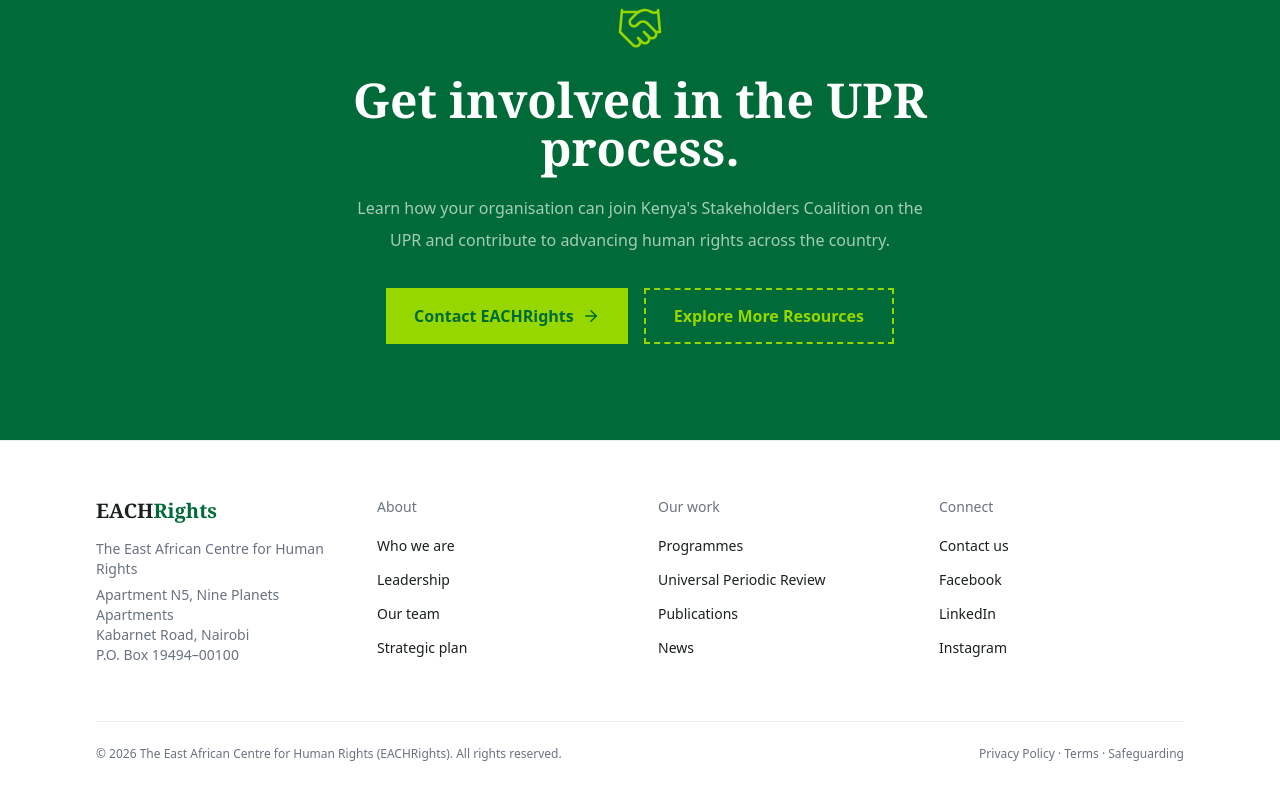
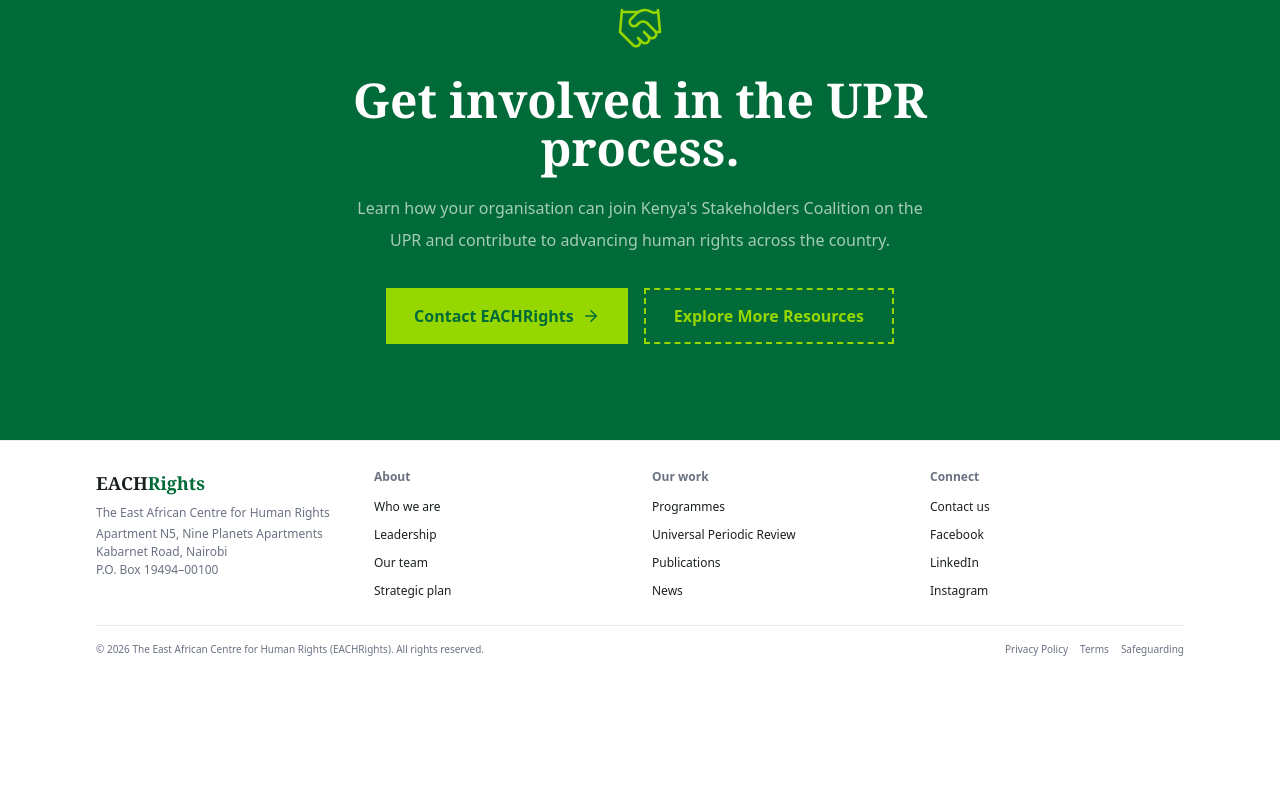
Before and after one commit to steph10920/eachrights, a React (Vite) app: page /processes/universal-periodic-review in a window 1280 px wide. Shown: the part 4208-5008 px from the top of the page. After the commit the page ends 4893 px from the top, so only its background shows below. Built offline with nearby package versions, Linux system fonts and the light colour scheme.

Commit message:
making changes to home page

```diff
--- a/src/components/Footer.jsx
+++ b/src/components/Footer.jsx
@@ -1,20 +1,30 @@
 const ABOUT_LINKS = ["Who we are", "Leadership", "Our team", "Strategic plan"];
-const WORK_LINKS = ["Programmes", "Universal Periodic Review", "Publications", "News"];
+const WORK_LINKS = [
+  "Programmes",
+  "Universal Periodic Review",
+  "Publications",
+  "News",
+];
 const CONNECT_LINKS = ["Contact us", "Facebook", "LinkedIn", "Instagram"];
 
 export default function Footer() {
   return (
-    <footer className="border-t border-forest/10 bg-paper py-16 pt-14 font-sans text-ink">
+    <footer className="border-t border-forest/10 bg-paper py-7 font-sans text-ink">
       <div className="mx-auto max-w-6xl px-5 sm:px-8">
-        <div className="grid grid-cols-2 gap-8 sm:gap-9 md:grid-cols-4">
+
+        <div className="grid grid-cols-2 gap-x-6 gap-y-6 md:grid-cols-4">
+
+          {/* Organisation */}
           <div className="col-span-2 md:col-span-1">
-            <div className="mb-3.5 font-display text-xl font-semibold">
+            <div className="mb-2 font-display text-lg font-semibold">
               EACH<span className="text-forest">Rights</span>
             </div>
-            <p className="mb-1.5 text-sm text-gray-500">
+
+            <p className="mb-1 text-xs text-gray-500">
               The East African Centre for Human Rights
             </p>
-            <p className="text-sm text-gray-500">
+
+            <p className="text-xs leading-4.5 text-gray-500">
               Apartment N5, Nine Planets Apartments
               <br />
               Kabarnet Road, Nairobi
@@ -23,39 +33,60 @@
             </p>
           </div>
 
+          {/* About */}
           <div>
-            <h5 className="mb-4 text-sm font-medium text-gray-500">About</h5>
-            <ul className="flex flex-col gap-2.5">
-              {ABOUT_LINKS.map((l) => (
-                <li key={l}>
-                  <a href="#" className="text-sm hover:text-forest">
-                    {l}
+            <h5 className="mb-2 text-xs font-semibold text-gray-500">
+              About
+            </h5>
+
+            <ul className="space-y-1">
+              {ABOUT_LINKS.map((link) => (
+                <li key={link}>
+                  <a
+                    href="#"
+                    className="text-xs text-ink transition-colors hover:text-forest"
+                  >
+                    {link}
                   </a>
                 </li>
               ))}
             </ul>
           </div>
 
+          {/* Our Work */}
           <div>
-            <h5 className="mb-4 text-sm font-medium text-gray-500">Our work</h5>
-            <ul className="flex flex-col gap-2.5">
-              {WORK_LINKS.map((l) => (
-                <li key={l}>
-                  <a href="#" className="text-sm hover:text-forest">
-                    {l}
+            <h5 className="mb-2 text-xs font-semibold text-gray-500">
+              Our work
+            </h5>
+
+            <ul className="space-y-1">
+              {WORK_LINKS.map((link) => (
+                <li key={link}>
+                  <a
+                    href="#"
+                    className="text-xs text-ink transition-colors hover:text-forest"
+                  >
+                    {link}
                   </a>
                 </li>
               ))}
             </ul>
           </div>
 
+          {/* Connect */}
           <div>
-            <h5 className="mb-4 text-sm font-medium text-gray-500">Connect</h5>
-            <ul className="flex flex-col gap-2.5">
-              {CONNECT_LINKS.map((l) => (
-                <li key={l}>
-                  <a href="#" className="text-sm hover:text-forest">
-                    {l}
+            <h5 className="mb-2 text-xs font-semibold text-gray-500">
+              Connect
+            </h5>
+
+            <ul className="space-y-1">
+              {CONNECT_LINKS.map((link) => (
+                <li key={link}>
+                  <a
+                    href="#"
+                    className="text-xs text-ink transition-colors hover:text-forest"
+                  >
+                    {link}
                   </a>
                 </li>
               ))}
@@ -63,10 +94,26 @@
           </div>
         </div>
 
-        <div className="mt-14 flex flex-wrap justify-between gap-3 border-t border-forest/10 pt-6 text-xs text-gray-500">
-          <span>© 2026 The East African Centre for Human Rights (EACHRights). All rights reserved.</span>
-          <span>Privacy Policy · Terms · Safeguarding</span>
+        {/* Copyright */}
+        <div className="mt-6 flex flex-wrap items-center justify-between gap-2 border-t border-forest/10 pt-4 text-[10px] text-gray-500">
+          <span>
+            © 2026 The East African Centre for Human Rights (EACHRights).
+            All rights reserved.
+          </span>
+
+          <span className="flex gap-3">
+            <a href="#" className="hover:text-forest">
+              Privacy Policy
+            </a>
+            <a href="#" className="hover:text-forest">
+              Terms
+            </a>
+            <a href="#" className="hover:text-forest">
+              Safeguarding
+            </a>
+          </span>
         </div>
+
       </div>
     </footer>
   );
```
